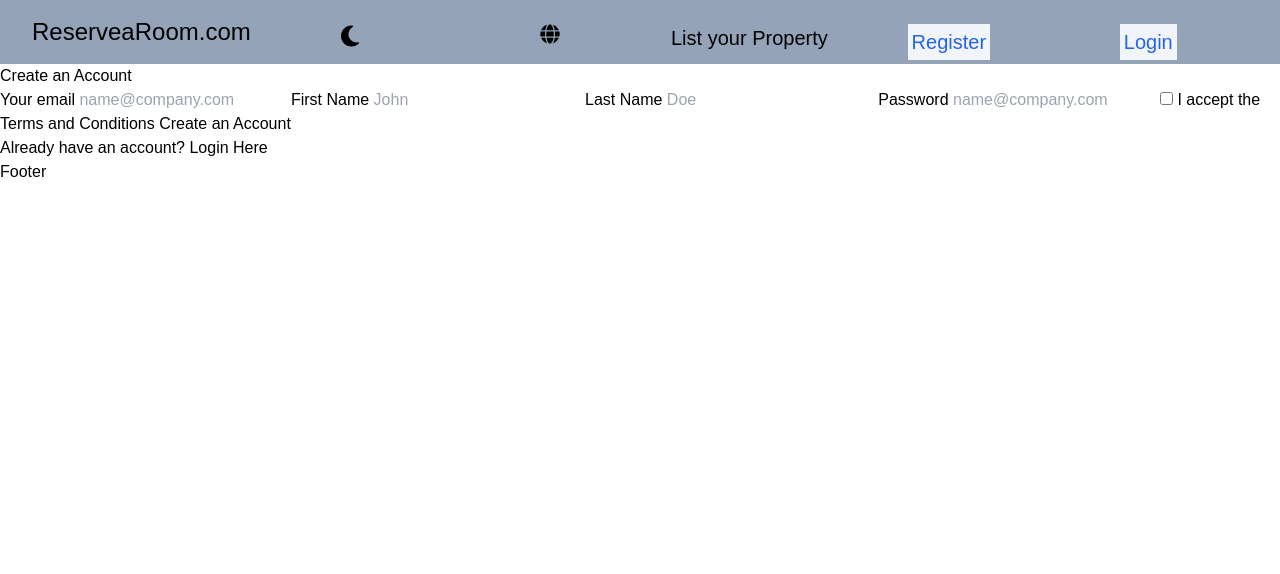
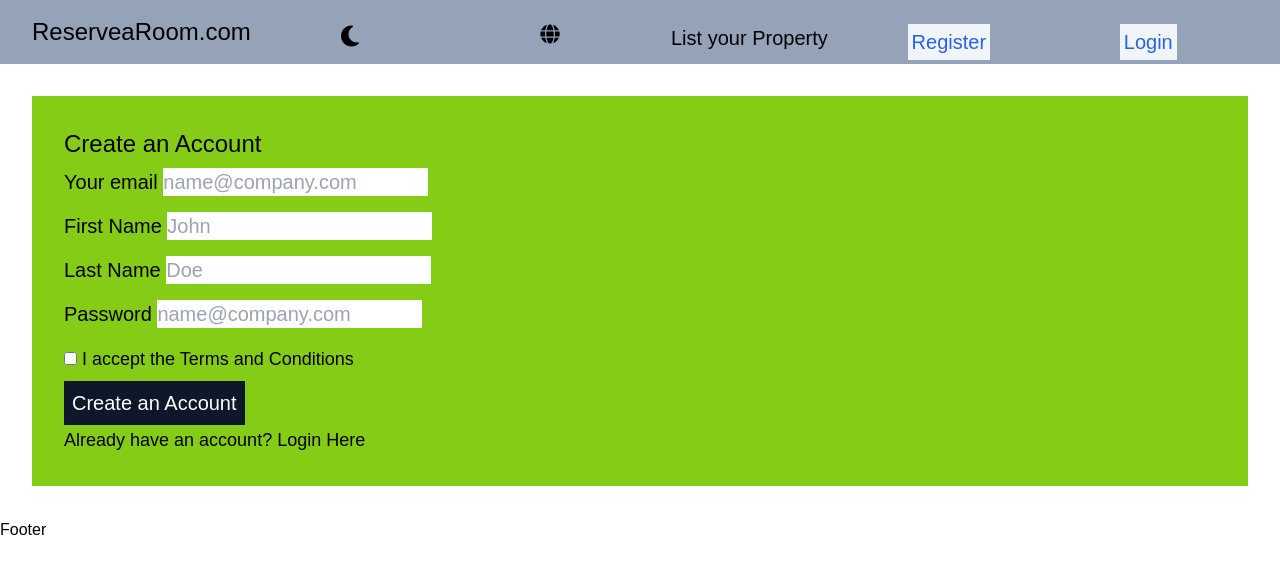
Before and after one commit to sarb001/ReserveaRoom, a React (Vite) app in the folder frontend/: page /register in a window 1280 px wide. Shown: the top 574 px of the page. Built offline with nearby package versions, Linux system fonts and the light colour scheme; a web font is replaced by a local one.

Commit message:
register ui completed

```diff
--- a/frontend/src/components/Register/Register.jsx
+++ b/frontend/src/components/Register/Register.jsx
@@ -6,31 +6,52 @@ const Register = () => {
 
 
   return (
-    <div>
-         <div>
+    <div className='bg-blue-400 m-8'>
+         <div className=' w-full p-8   bg-lime-500 text-xl'>
+
             <div className="account">
-             <span> Create an Account </span>
+             <span className='text-2xl'> Create an Account </span>
             </div>
+
+            <div className='grid'>
+
+                <div className='my-2'>
                   <label> Your email </label>
                   <input type = "email"  placeholder='name@company.com' />
+                </div>
+
+                <div className='my-2'>
                   <label> First Name </label>
                   <input type = "text"  placeholder='John'  required/>
+                </div>
 
+                <div className='my-2'>
                 <label> Last Name </label>
                 <input type = "text"  placeholder='Doe' required/>
+                </div>
 
+                <div className='my-2'>
                 <label> Password </label>
                 <input type = "email"  placeholder='name@company.com'  required/>
+                </div>
 
-            <input type = "checkbox"  />
-            <span> I accept the Terms and Conditions </span>
-
-            <button> Create an Account </button>
+                <div className='my-2'>
+                <input type = "checkbox"  required/>
+                <span className='text-[18px]'> I accept the Terms and Conditions </span>
+                </div>
 
                 <div>
-               <span> Already have an account?
+                  <button className='p-2 bg-slate-900 text-white'>
+                    Create an Account
+                  </button>
+                </div>
+
+                <div>
+                  <span className='text-[18px]'> Already have an account?
                     <a href = "/login"> Login Here </a>
                   </span>
+                </div>
+
            </div>
 
          </div>
```
Lines whose indentation alone changed are shown as unchanged.
